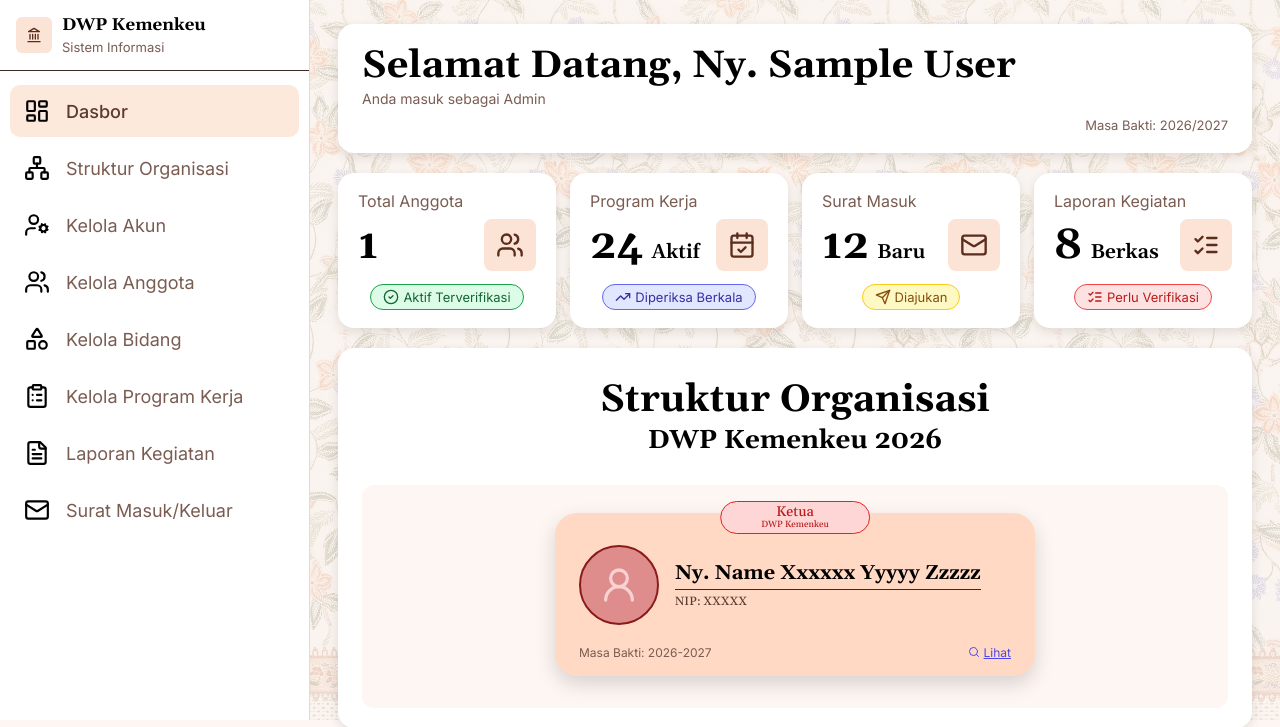
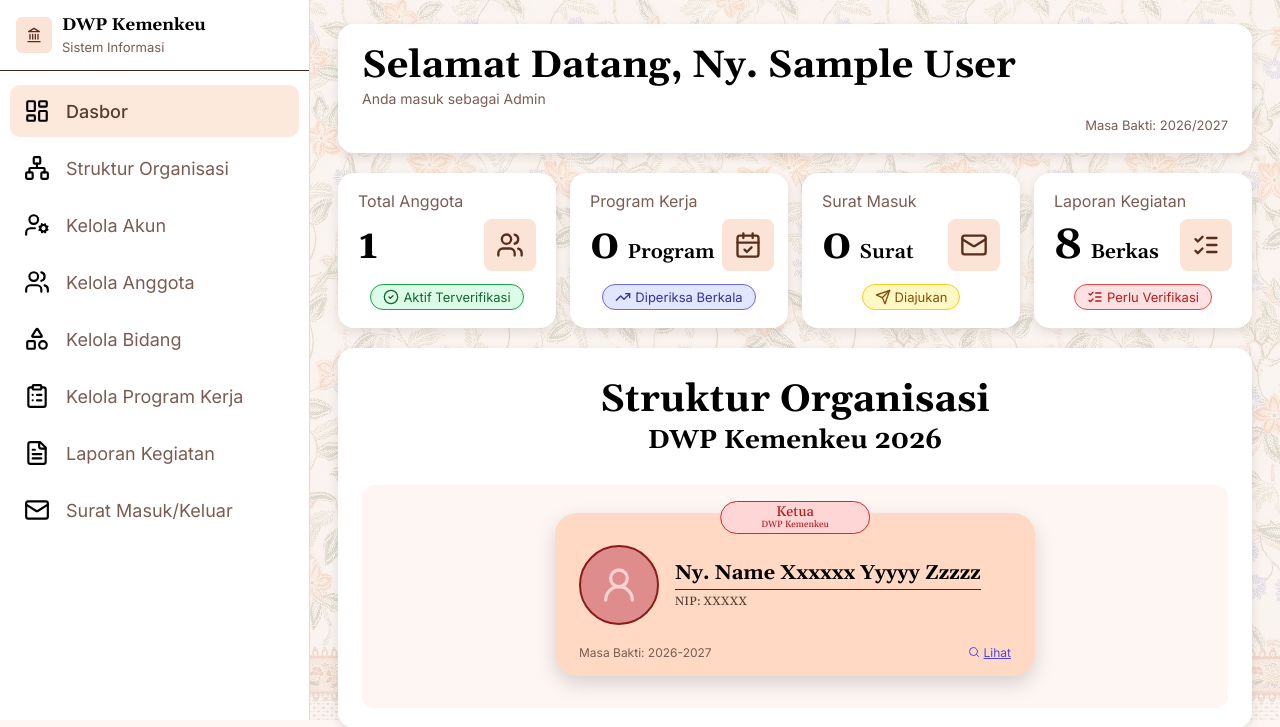
Before and after one commit to arcecusfnm-oss/DWP-IS-Kemenkeu, a Laravel app: page /admin/dashboard in a window 1280 px wide. Shown: the part 80-807 px from the top of the page. Run offline with Laravel 12, Linux system fonts and the light colour scheme; the visitor is signed in with stand-in values (Sample User, id 1); data comes from the database, SQL or seed files in the repository; data that the repository does not hold is empty; parts of the project's set-up code (start-up, migrations or seed data) failed here and were passed over.

Commit message:
feat(dasbor): angka kartu Program Kerja dan Surat Masuk diambil dari database

```diff
--- a/app/Http/Controllers/Admin/DashboardController.php
+++ b/app/Http/Controllers/Admin/DashboardController.php
@@ -16,6 +16,15 @@ class DashboardController extends Controller
 
         $totalAnggota = DB::table('pengguna')->whereNull('dihapus_pada')->count();
 
-        return view('admin.dashboard', compact('namaUser', 'peranUser', 'totalAnggota'));
+        // Sama dengan daftar di halaman Program Kerja (seluruhBidang): join ke bidang, tanpa filter status.
+        $totalProgramKerja = DB::table('program_kerja')
+            ->join('bidang', 'bidang.id_bidang', '=', 'program_kerja.id_bidang')
+            ->count();
+
+        $totalSuratMasuk = DB::table('surat_masuk')->count();
+
+        return view('admin.dashboard', compact(
+            'namaUser', 'peranUser', 'totalAnggota', 'totalProgramKerja', 'totalSuratMasuk'
+        ));
     }
 }
--- a/resources/views/admin/dashboard.blade.php
+++ b/resources/views/admin/dashboard.blade.php
@@ -20,8 +20,8 @@
         ],
         [
             'label' => 'Program Kerja',
-            'angka' => '24',
-            'satuan' => 'Aktif',
+            'angka' => number_format($totalProgramKerja ?? 0, 0, ',', '.'),
+            'satuan' => 'Program',
             'icon' => 'calendar',
             'badge' => 'Diperiksa Berkala',
             'badgeIcon' => 'trend',
@@ -30,8 +30,8 @@
         ],
         [
             'label' => 'Surat Masuk',
-            'angka' => '12',
-            'satuan' => 'Baru',
+            'angka' => number_format($totalSuratMasuk ?? 0, 0, ',', '.'),
+            'satuan' => 'Surat',
             'icon' => 'mail',
             'badge' => 'Diajukan',
             'badgeIcon' => 'send',
```
